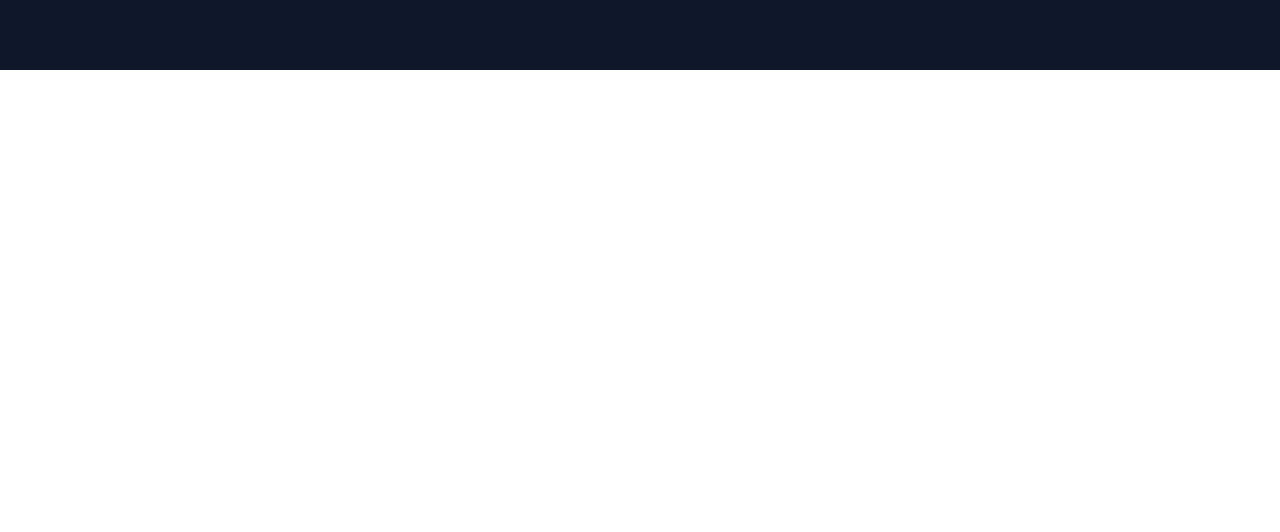
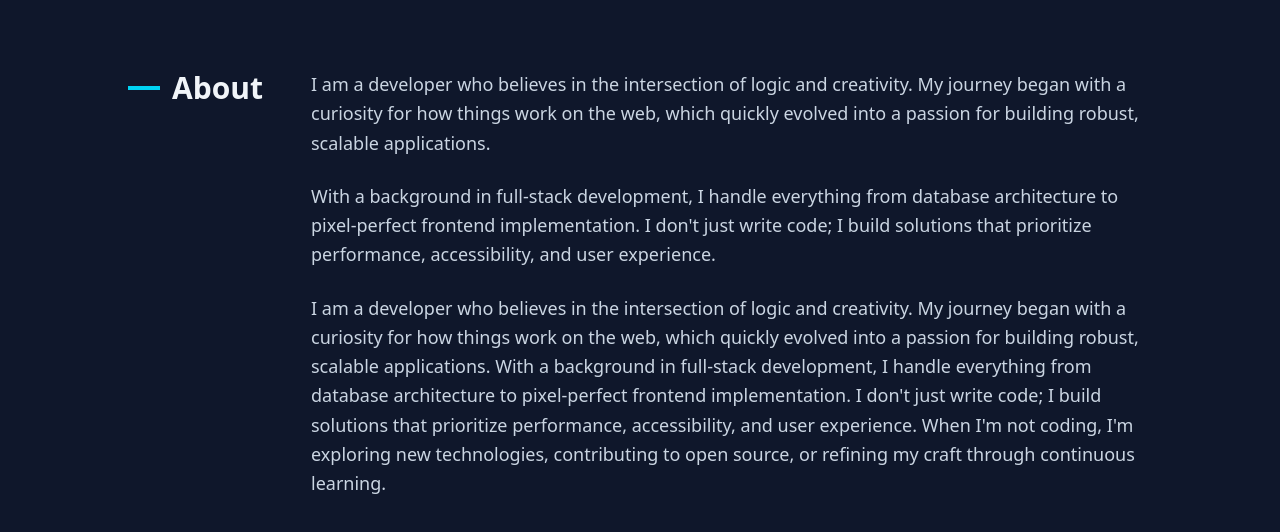
Before and after one commit to aboodJS/portfolio-site, a Vue app: page / in a window 1280 px wide. Shown: the part 730-1262 px from the top of the page. Before the commit the page ends 800 px from the top, so only its background shows below. Built offline with nearby package versions, Linux system fonts and the light colour scheme.

Commit message:
added an about section

```diff
--- a/src/App.vue
+++ b/src/App.vue
@@ -8,14 +8,49 @@
         <h1 class="text-white">Abdullah</h1>
         <h1 class="text-cyan-400">Alsawafeen.</h1>
       </div>
-      <p class="md:text-3xl bg-slate-900 text-slate-300">Full-Stack Developer</p>
+      <p class="md:text-3xl bg-slate-900 text-slate-300">Frontend Developer</p>
       <p class="text-slate-400 text-lg">
         Crafting digital experiences with precision and purpose. Specializing in scalable web
         applications and intuitive user interfaces that solve real-world problems.
       </p>
       <Icon icon="material-symbols:arrow-downward-rounded" :inline="true" />
     </section>
+
+    <section class="grid justify-between max-w-5xl gap-12 columns-2 grid-rows-3">
+      <h2 class="text-3xl font-bold text-slate-100 flex items-center self-start gap-3 row-start-1">
+        <span class="w-8 h-1 bg-cyan-400"></span>About
+      </h2>
+      <div class="space-y-6 text-lg text-slate-300 leading-relaxed col-start-2">
+        <p>
+          I am a developer who believes in the intersection of logic and creativity. My journey
+          began with a curiosity for how things work on the web, which quickly evolved into a
+          passion for building robust, scalable applications.
+        </p>
+        <p>
+          With a background in full-stack development, I handle everything from database
+          architecture to pixel-perfect frontend implementation. I don't just write code; I build
+          solutions that prioritize performance, accessibility, and user experience.
+        </p>
+        <p>
+          I am a developer who believes in the intersection of logic and creativity. My journey
+          began with a curiosity for how things work on the web, which quickly evolved into a
+          passion for building robust, scalable applications. With a background in full-stack
+          development, I handle everything from database architecture to pixel-perfect frontend
+          implementation. I don't just write code; I build solutions that prioritize performance,
+          accessibility, and user experience. When I'm not coding, I'm exploring new technologies,
+          contributing to open source, or refining my craft through continuous learning.
+        </p>
+      </div>
+    </section>
   </main>
 </template>
 
 <style scoped></style>
+
+I am a developer who believes in the intersection of logic and creativity. My journey began with a
+curiosity for how things work on the web, which quickly evolved into a passion for building robust,
+scalable applications. With a background in full-stack development, I handle everything from
+database architecture to pixel-perfect frontend implementation. I don't just write code; I build
+solutions that prioritize performance, accessibility, and user experience. When I'm not coding, I'm
+exploring new technologies, contributing to open source, or refining my craft through continuous
+learning.
```
